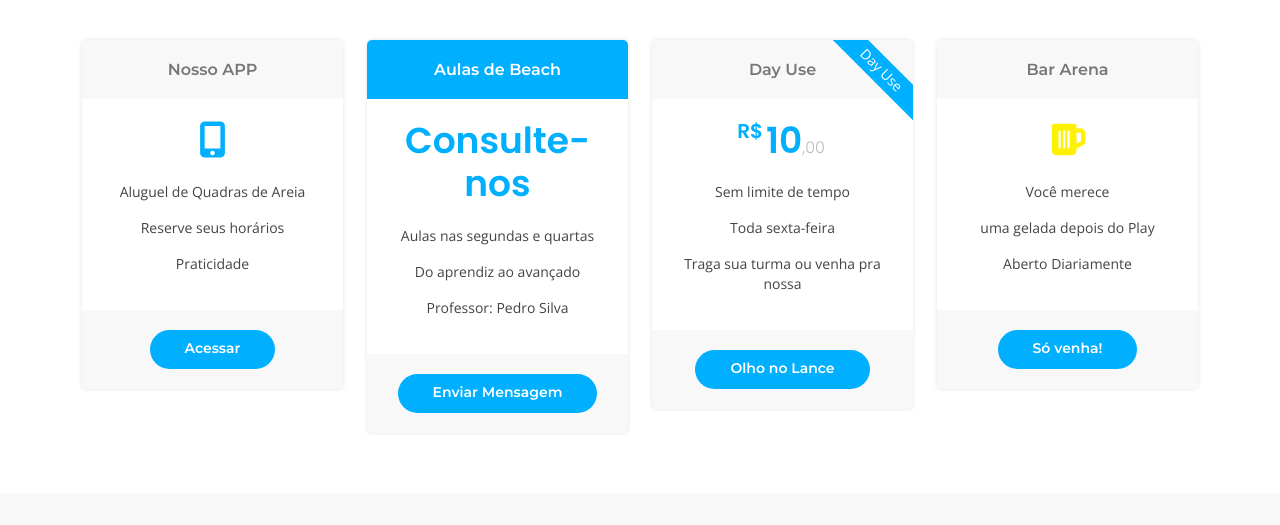
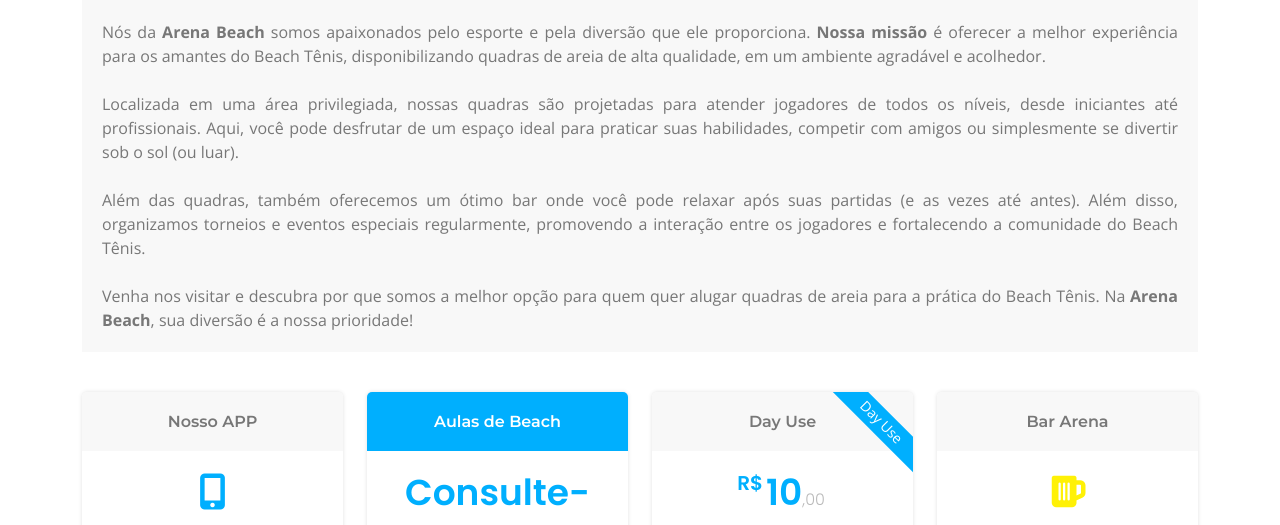
Before and after one commit to joaobd/arenabd-site, a plain HTML site: page index.html in a window 1280 px wide. Shown: the part 618-1143 px from the top of the page. Drawn offline with nearby package versions, Linux system fonts and the light colour scheme.

Commit message:
Sobre atualizado

```diff
--- a/index.html
+++ b/index.html
@@ -117,7 +117,17 @@
         <div class="section-title" data-aos="fade-up">
           <h2>Destaque</h2>
           <p>Sobre</p>
+          <div style="text-align: justify; color: #777777;  background: #f8f8f8; padding: 20px">
+            Nós da <strong>Arena Beach</strong> somos apaixonados pelo esporte e pela diversão que ele proporciona. <strong>Nossa missão</strong> é oferecer a melhor experiência para os amantes do Beach Tênis, disponibilizando quadras de areia de alta qualidade, em um ambiente agradável e acolhedor.
+            <br><br>
+            Localizada em uma área privilegiada, nossas quadras são projetadas para atender jogadores de todos os níveis, desde iniciantes até profissionais. Aqui, você pode desfrutar de um espaço ideal para praticar suas habilidades, competir com amigos ou simplesmente se divertir sob o sol (ou luar).
+            <br><br>
+            Além das quadras, também oferecemos um ótimo bar onde você pode relaxar após suas partidas (e as vezes até antes). Além disso, organizamos torneios e eventos especiais regularmente, promovendo a interação entre os jogadores e fortalecendo a comunidade do Beach Tênis.
+            <br><br>
+            Venha nos visitar e descubra por que somos a melhor opção para quem quer alugar quadras de areia para a prática do Beach Tênis. Na <strong>Arena Beach</strong>, sua diversão é a nossa prioridade!
+          </div>
         </div>
+
 
         <div class="row" data-aos="fade-left">
 
```
